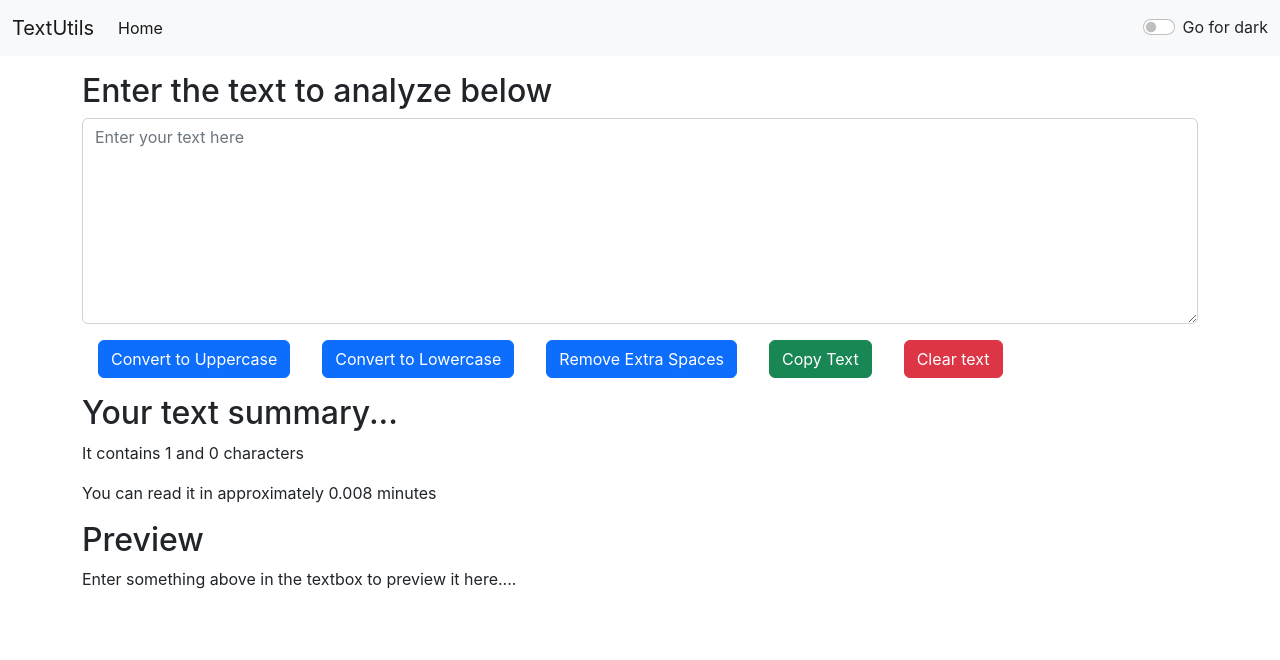
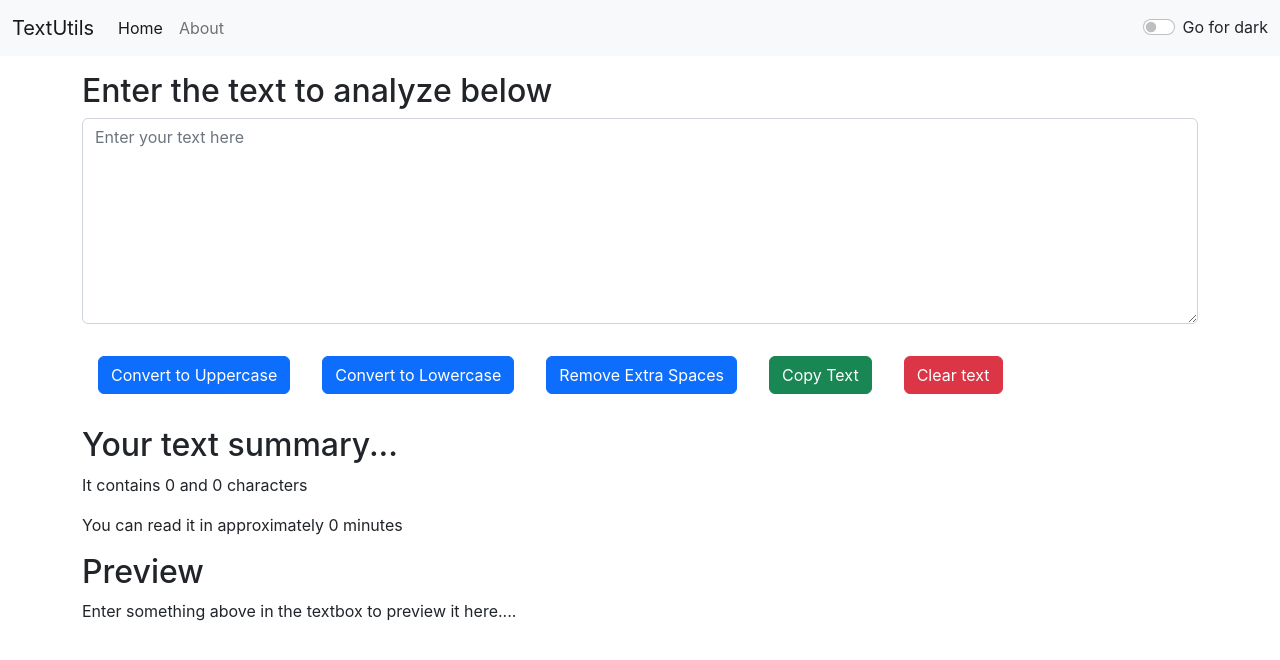
Before and after one commit to Angad-Godara/TextUtlis, a React (Create React App) app: page / in a window 1280 px wide. Shown: the top 660 px of the page. Built offline with nearby package versions, Linux system fonts and the light colour scheme.

Commit message:
ADD: recovered routes

```diff
--- a/package.json
+++ b/package.json
@@ -1,6 +1,7 @@
 {
   "name": "textutilities",
   "version": "0.1.0",
+  "homepage": "https://angad-godara.github.io/TextUtlis",
   "private": true,
   "dependencies": {
     "@testing-library/jest-dom": "^5.16.4",
@@ -13,6 +14,8 @@
     "web-vitals": "^2.1.4"
   },
   "scripts": {
+    "predeploy": "npm run build",
+    "deploy": "gh-pages -d build",
     "start": "react-scripts start",
     "build": "react-scripts build",
     "test": "react-scripts test",
--- a/src/App.js
+++ b/src/App.js
@@ -1,14 +1,14 @@
 import './App.css';
 import Navbar from './Components/Navbar';
 import TextForm from './Components/TextForm';
-// import About from './Components/About';
+import About from './Components/About';
 import { useState } from 'react';
 import Alert from './Components/Alert';
-// import {
-//   BrowserRouter,
-//   Routes,
-//   Route,
-// } from "react-router-dom";
+import {
+  BrowserRouter,
+  Routes,
+  Route,
+} from "react-router-dom";
 
 function App() {
 
@@ -53,20 +53,14 @@ function App() {
 
   return (
     <div className="App">
-
-      <Navbar mode={mode} changeMode={changeMode} showAlert={showAlert} />
-      <Alert alert={alert} />
-      <TextForm title={"Enter the text to analyze below"} mode={mode} showAlert={showAlert} />
-
-      {/* removing the routing stuff as the github pages don't works with react routers correctly */}
-      {/* <BrowserRouter>
+      <BrowserRouter>
         <Navbar mode={mode} changeMode={changeMode} showAlert={showAlert} />
         <Alert alert={alert} />
         <Routes>
           <Route exact path="/" element={<TextForm title={"Enter the text to analyze below"} mode={mode} showAlert={showAlert} />}></Route>
           <Route exact path="/about" element={<About />}> </Route>
         </Routes>
-      </BrowserRouter> */}
+      </BrowserRouter>
     </div >
   );
 }
--- a/src/Components/Navbar.js
+++ b/src/Components/Navbar.js
@@ -1,22 +1,22 @@
 import React from 'react'
-// import { Link } from 'react-router-dom'
+import { Link } from 'react-router-dom'
 
 function Navbar({ mode, changeMode }) {
     return (
         <nav className={`navbar navbar-expand navbar-${mode} bg-${mode}`}>
             <div className="container-fluid">
-                <a className="navbar-brand" href='#'>TextUtils</a>
+                <Link className="navbar-brand" to='/'>TextUtils</Link>
                 <button className="navbar-toggler" type="button" data-bs-toggle="collapse" data-bs-target="#navbarSupportedContent" aria-controls="navbarSupportedContent" aria-expanded="false" aria-label="Toggle navigation">
                     <span className="navbar-toggler-icon"></span>
                 </button>
                 <div className="collapse navbar-collapse" id="navbarSupportedContent">
                     <ul className="navbar-nav me-auto mb-2 mb-lg-0">
                         <li className="nav-item">
-                            <a className="nav-link active" aria-current="page" href='#'>Home</a>
+                            <Link className="nav-link active" aria-current="page" to='/'>Home</Link>
                         </li>
-                        {/* <li className="nav-item">
-                            <a className="nav-link" href='/'>About</a>
-                        </li> */}
+                        <li className="nav-item">
+                            <Link className="nav-link" to='/about'>About</Link>
+                        </li>
                     </ul>
                     <div className={`form-check form-switch text-${mode === 'light' ? 'dark' : 'light'}`}>
                         <input className="form-check-input" onClick={changeMode} type="checkbox" role="switch" id="flexSwitchCheckDefault" />
--- a/src/Components/TextForm.js
+++ b/src/Components/TextForm.js
@@ -41,18 +41,16 @@ function TextForm({ title, mode, showAlert }) {
                         style={{ backgroundColor: mode === 'dark' ? '#121212' : 'white', color: mode === 'dark' ? 'white' : 'black' }}
                     ></textarea>
                 </div>
-                <div className='d-flex'>
-                    <button type="button" onClick={handleuppercase} className="btn btn-primary mx-3">Convert to Uppercase</button>
-                    <button type="button" onClick={handlelowercase} className="btn btn-primary mx-3">Convert to Lowercase</button>
-                    <button type="button" onClick={handleExtraspaces} className="btn btn-primary mx-3">Remove Extra Spaces</button>
-                    <button type="button" onClick={handleCopy} className="btn btn-success mx-3">Copy Text</button>
-                    <button type="button" onClick={handleclear} className="btn btn-danger mx-3">Clear text</button>
-                </div>
+                <button type="button" onClick={handleuppercase} className="btn btn-primary mx-3 my-3">Convert to Uppercase</button>
+                <button type="button" onClick={handlelowercase} className="btn btn-primary mx-3 my-3">Convert to Lowercase</button>
+                <button type="button" onClick={handleExtraspaces} className="btn btn-primary mx-3 my-3">Remove Extra Spaces</button>
+                <button type="button" onClick={handleCopy} className="btn btn-success mx-3 my-3">Copy Text</button>
+                <button type="button" onClick={handleclear} className="btn btn-danger mx-3 my-3">Clear text</button>
             </div>
             <div className='container'>
                 <h2>Your text summary...</h2>
-                <p>It contains {text.split(" ").length} and {text.length} characters</p>
-                <p>You can read it in approximately {(0.008 * text.split(" ").length)} minutes</p>
+                <p>It contains {text.split(" ").filter(ele => { return ele.length != 0 }).length} and {text.length} characters</p>
+                <p>You can read it in approximately {(0.008 * text.split(" ").filter(ele => { return ele.length != 0 }).length)} minutes</p>
                 <h2>Preview</h2>
                 <p>{text.length > 0 ? text : "Enter something above in the textbox to preview it here...."}</p>
             </div>
```
